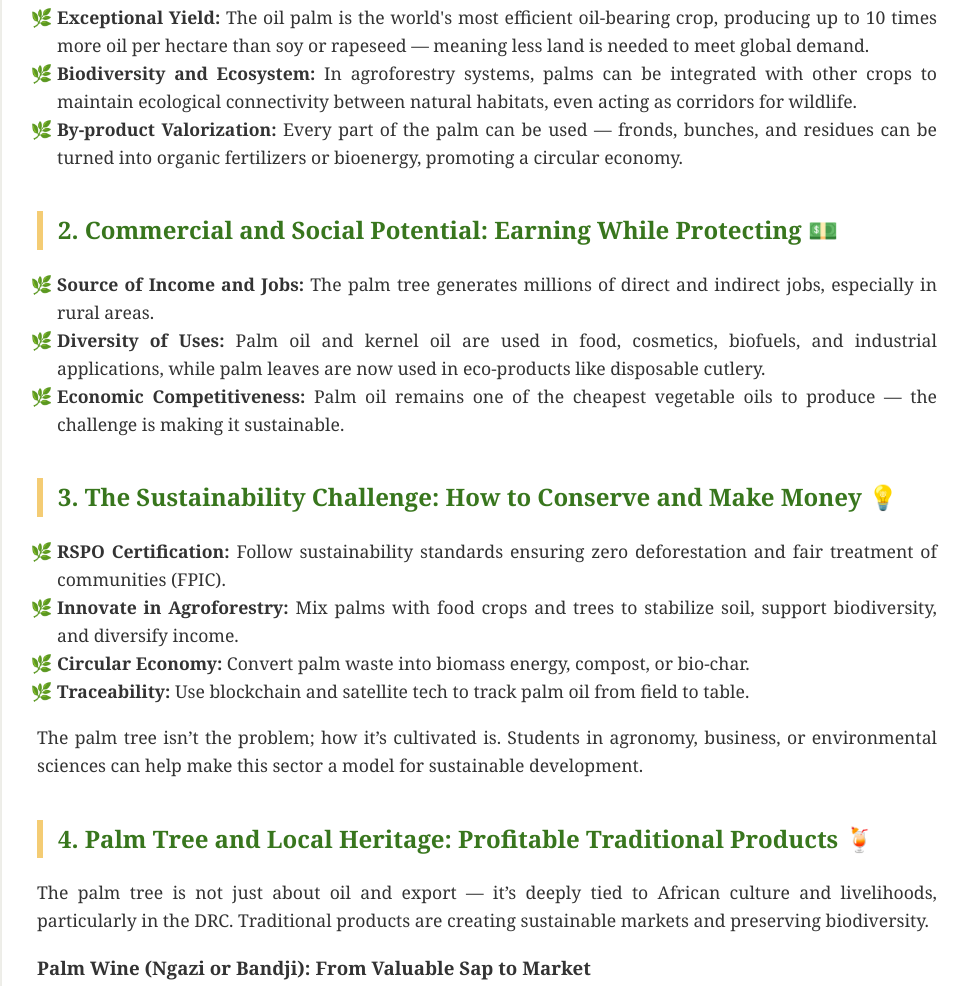
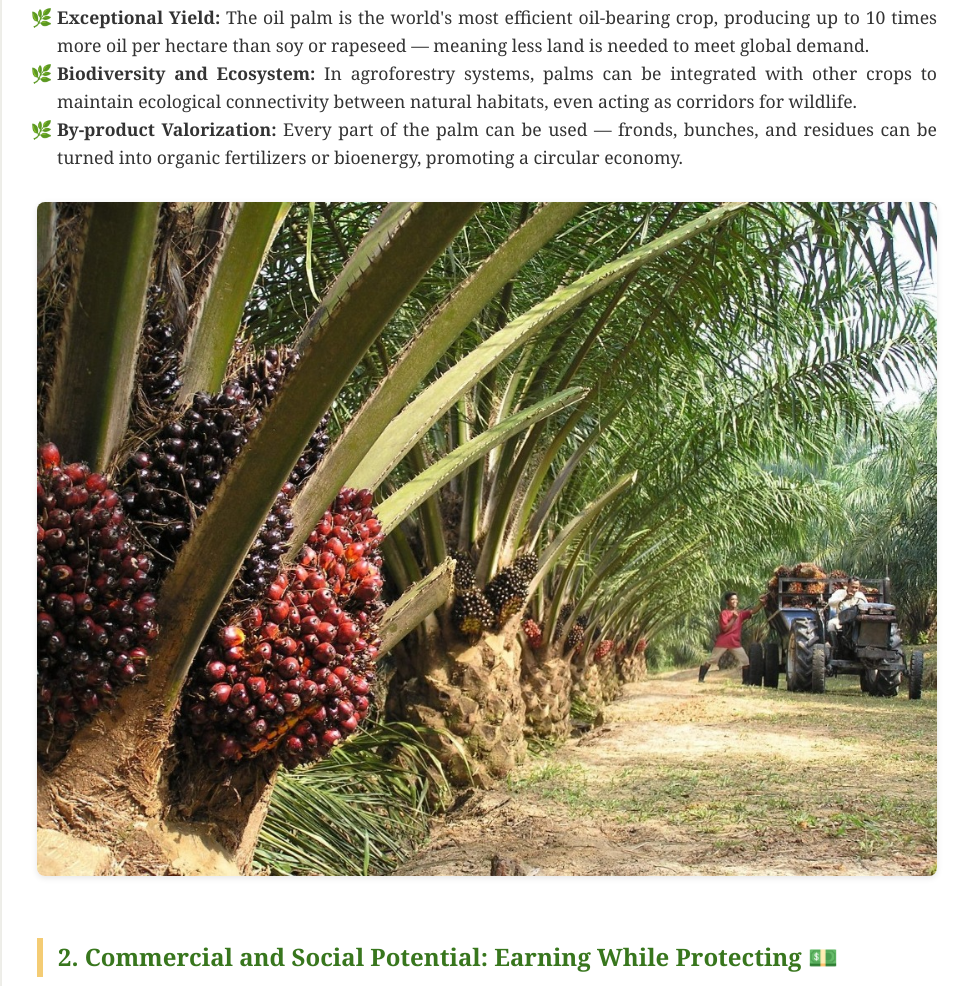
Before and after one commit to kithulovali/Musingya-Kihokolo-Ludess, a plain HTML site: page index.html in a window 1280 px wide. Shown: the part 524-1510 px from the top of the page, without its empty margins (153-1123 px from the left). Drawn offline with Linux system fonts and the light colour scheme.

Commit message:
image upload

```diff
--- a/index.html
+++ b/index.html
@@ -16,6 +16,12 @@
         .keyword-box { background: #f0f8ff; border: 1px solid #cceeff; padding: 15px; margin-top: 25px; border-radius: 8px; }
         footer { text-align: center; border-top: 1px solid #ddd; margin-top: 40px; padding-top: 20px; color: #666; font-size: 0.9em; }
         img { width: 100%; border-radius: 8px; margin: 15px 0; }
+        .visual-placeholder img {
+            width: 100%;
+            border-radius: 8px;
+            margin: 15px 0;
+            box-shadow: 0 2px 6px rgba(0, 0, 0, 0.1);
+        }
     </style>
 </head>
 <body>
@@ -33,6 +39,11 @@
             <li><strong>Biodiversity and Ecosystem:</strong> In agroforestry systems, palms can be integrated with other crops to maintain ecological connectivity between natural habitats, even acting as corridors for wildlife.</li>
             <li><strong>By-product Valorization:</strong> Every part of the palm can be used — fronds, bunches, and residues can be turned into organic fertilizers or bioenergy, promoting a circular economy.</li>
         </ul>
+        <div class="visual-placeholder">
+                <img src="ludess.jpeg" alt="palmz">
+
+        </div>
+
 
         <h2>2. Commercial and Social Potential: Earning While Protecting 💵</h2>
         <ul>
```
Also changed, not shown: ludess.jpeg (added).
